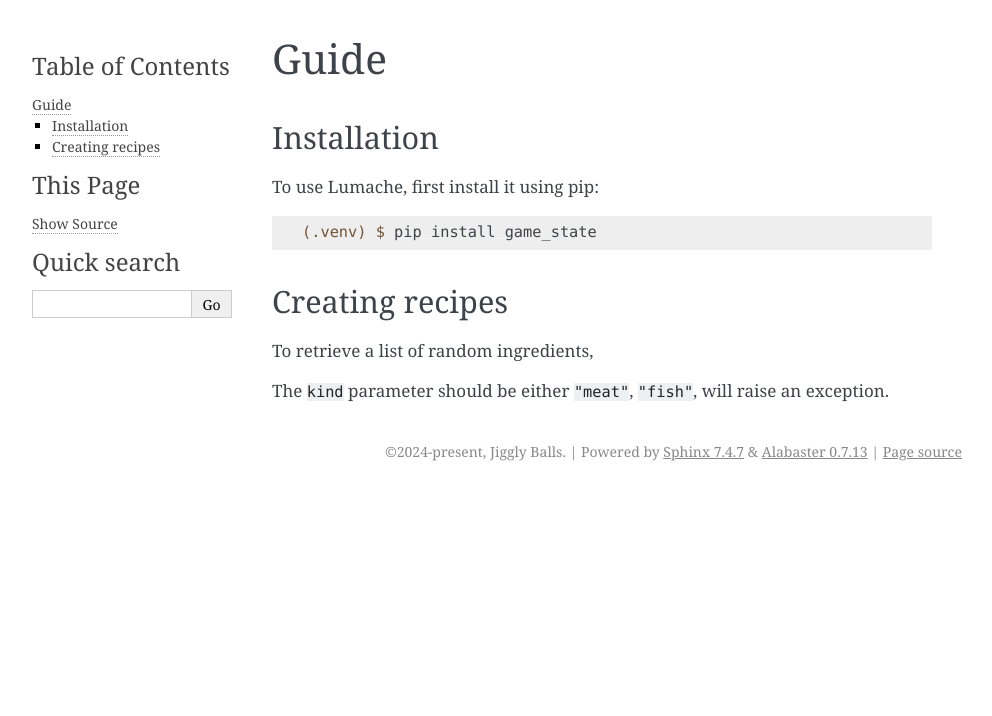
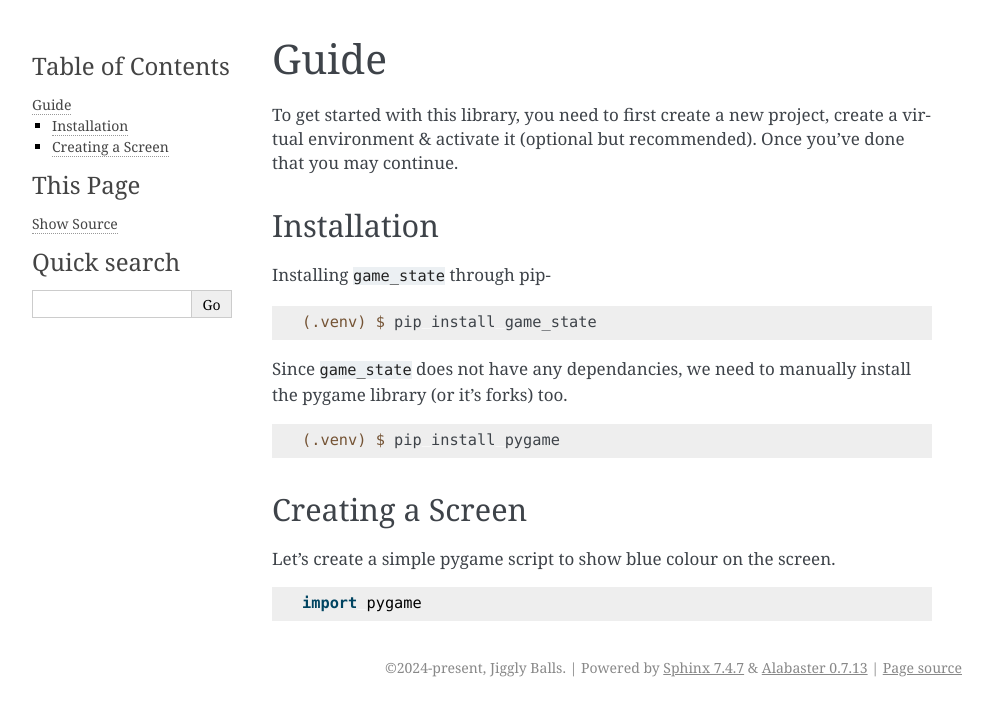
Before and after one commit to Jiggly-Balls/game-state, a Sphinx documentation site: the page built from docs/source/guide.rst, in a window 1280 px wide. Shown: the top 716 px of the page, without its empty margins (148-1140 px from the left). Built offline with Sphinx 7.4.7, drawn with Linux system fonts in a browser that asks for light colours.

Commit message:
Updated docs

```diff
--- a/docs/source/guide.rst
+++ b/docs/source/guide.rst
@@ -1,22 +1,37 @@
 Guide
 =====
 
-.. _installation:
+To get started with this library, you need to first create a new project, create
+a virtual environment & activate it (optional but recommended). Once you've done
+that you may continue.
 
 Installation
 ------------
 
-To use Lumache, first install it using pip:
+Installing ``game_state`` through pip-
 
 .. code-block:: console
 
    (.venv) $ pip install game_state
 
-Creating recipes
-----------------
+Since ``game_state`` does not have any dependancies, we need to manually install
+the pygame library (or it's forks) too.
 
-To retrieve a list of random ingredients,
+.. code-block:: console
+
+   (.venv) $ pip install pygame
+
+Creating a Screen
+-----------------
+
+Let's create a simple pygame script to show blue colour on the screen.
+
+.. code-block:: python
+
+   import pygame
 
 
-The ``kind`` parameter should be either ``"meat"``, ``"fish"``,
-will raise an exception.
+.. :toctree::
+
+   guide
+   api
```
Also changed, not shown: docs/source/api.rst (+9 -3 lines), docs/source/index.rst (+9 -8 lines).
